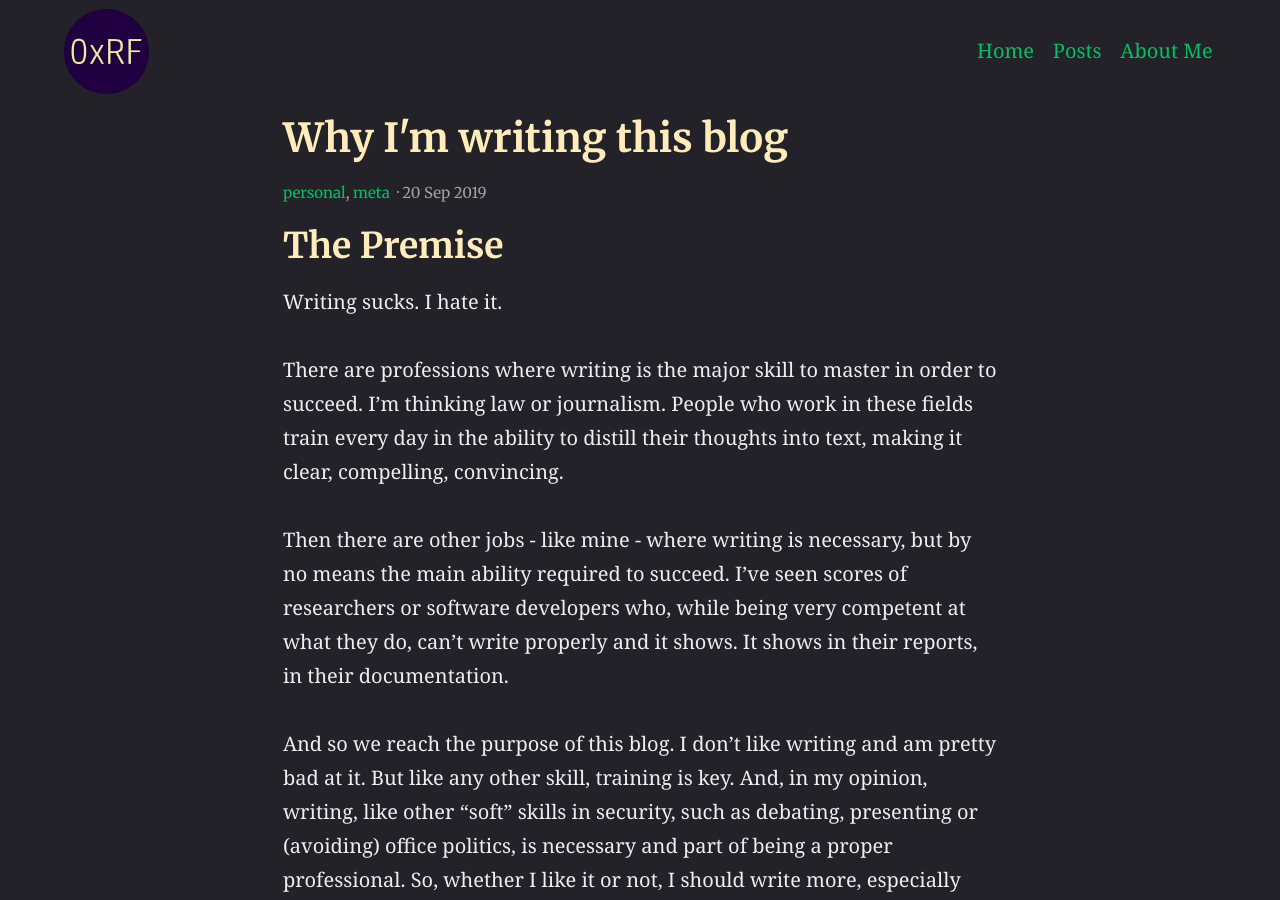
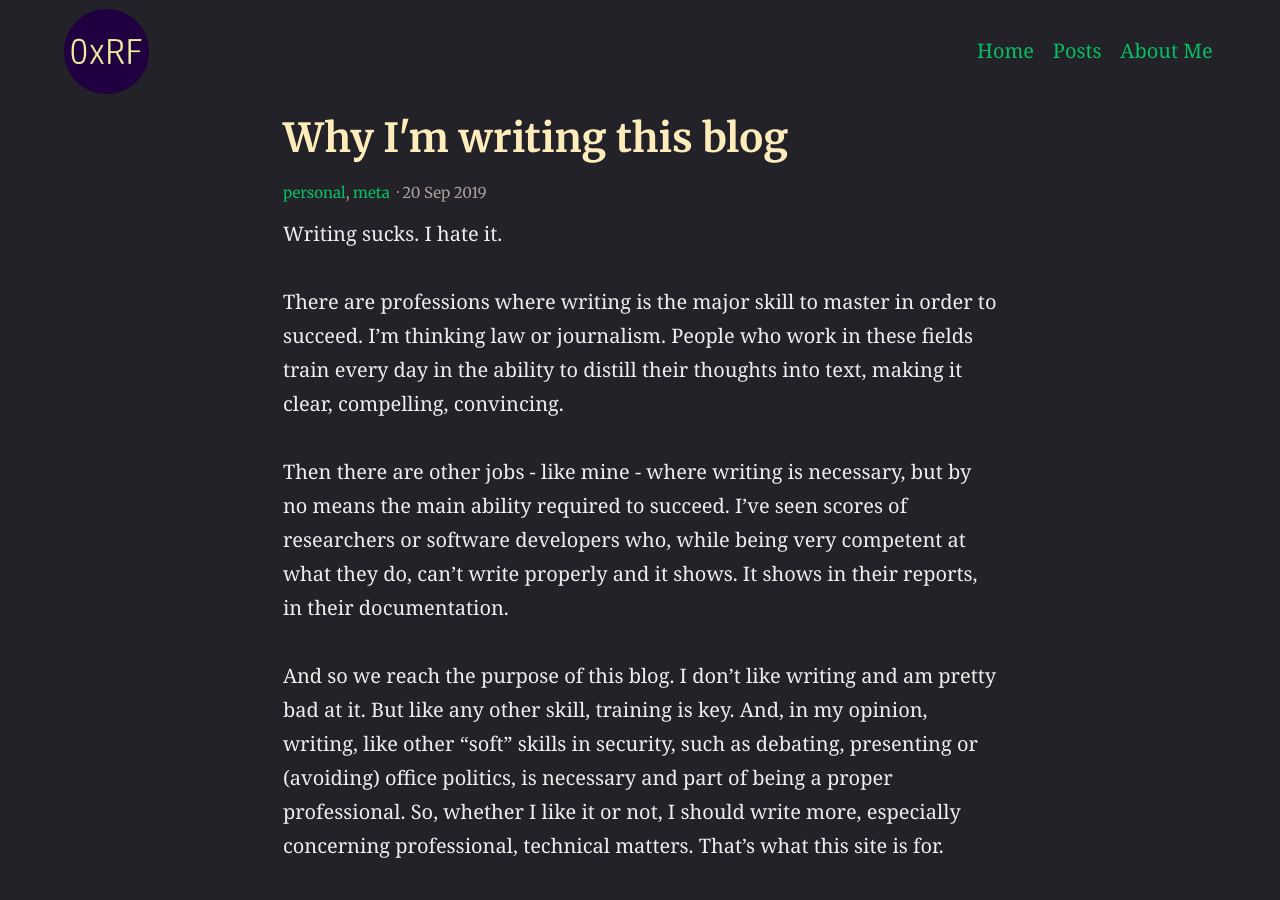
Before and after one commit to demonbeaver/demonbeaver.github.io, a Jekyll site: the page built from collections/_posts/2019-09-20-why-im-writing-this-blog.md, in a window 1280 px wide and 900 px high. Built offline with Jekyll 4.4.1, drawn with Linux system fonts in a browser that asks for light colours; our own code applies the rules of GitHub Pages for plain Markdown files.

Commit message:
Another minor edit to the first post.

```diff
--- a/collections/_posts/2019-09-20-why-im-writing-this-blog.md
+++ b/collections/_posts/2019-09-20-why-im-writing-this-blog.md
@@ -5,7 +5,6 @@ categories:
 - meta
 ---
 
-## The Premise
 Writing sucks. I hate it.
 <!-- more -->
 
```
